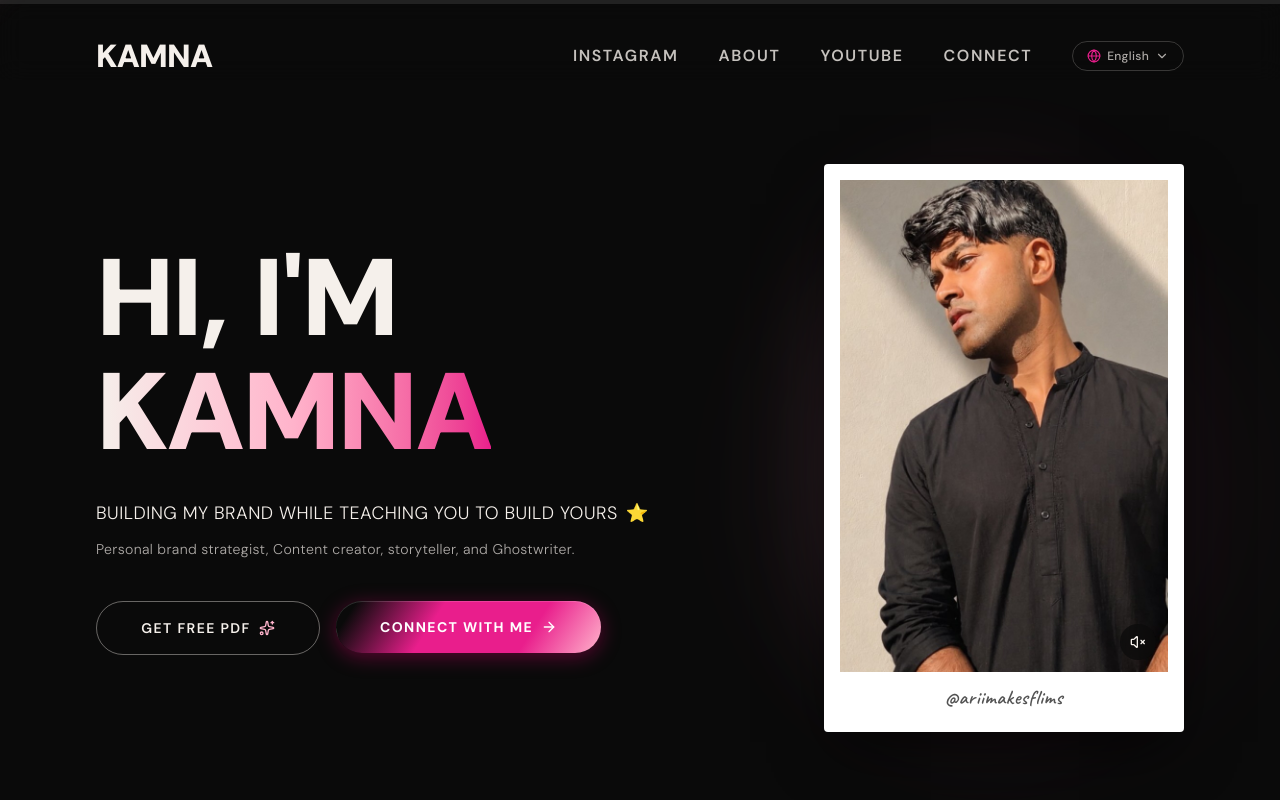
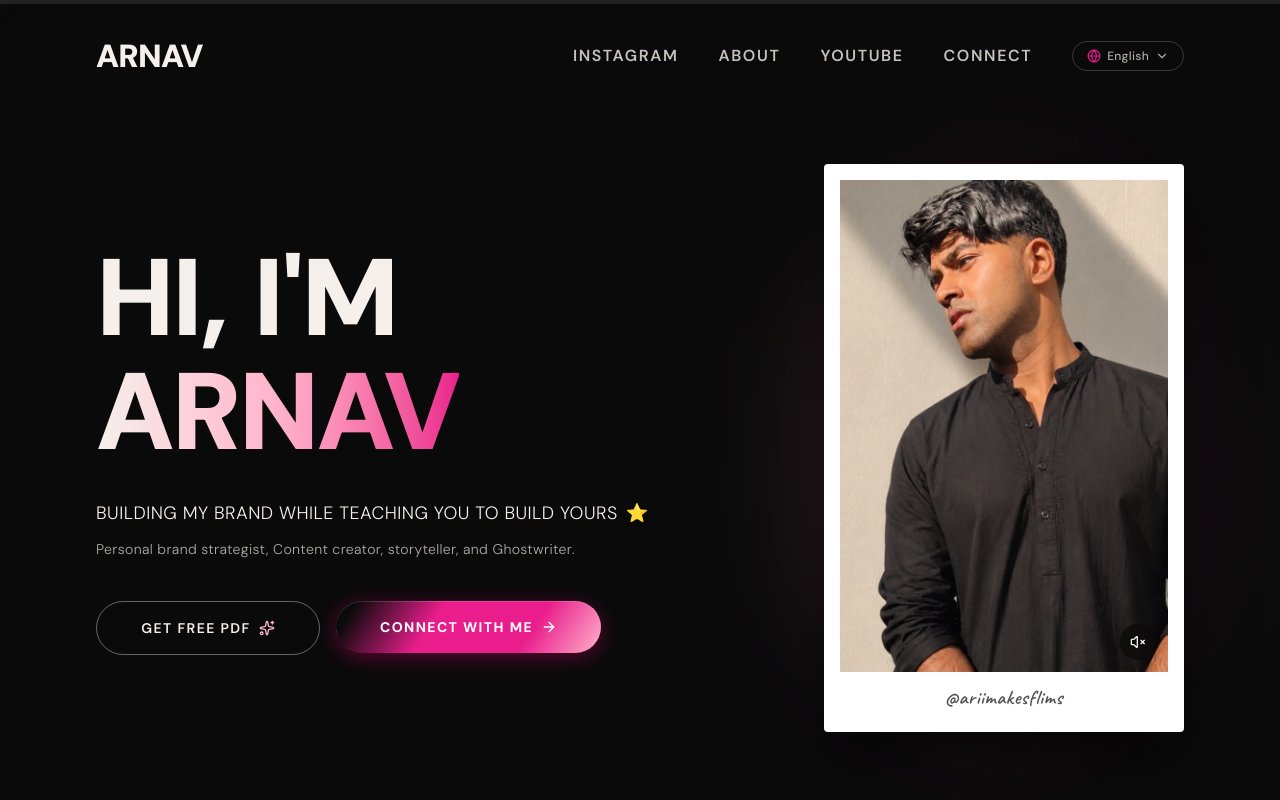
Before and after one commit to evanbose7/kamna-portfolio, a React (Vite) app: page / in a window 1280 px wide. Shown: the top 800 px of the page. Built offline with nearby package versions, Linux system fonts and the light colour scheme; a web font is replaced by a local one.

Commit message:
replace-name-kamna-with-arnav

```diff
--- a/src/components/AboutSection.jsx
+++ b/src/components/AboutSection.jsx
@@ -5,7 +5,7 @@ export default function AboutSection() {
   const containerRef = useRef(null);
   const [scrollProgress, setScrollProgress] = useState(0);
 
-  const aboutText = `Hi, I'm Kamna, 21 year old creator, storyteller, and personal branding strategist. I've built a community of LinkedIn upto 17K+ people and Instagram 1k+ — also worked with brands like OPPO, MARS, and Minimalist, and helped founders, coaches, and creators grow their presence online. Everything I share comes from building in public, experimenting, and learning firsthand — not theory. If you're looking for content that sounds like you and actually connects with people, you're in the right place.`;
+  const aboutText = `Hi, I'm Arnav, 21 year old creator, storyteller, and personal branding strategist. I've built a community of LinkedIn upto 17K+ people and Instagram 1k+ — also worked with brands like OPPO, MARS, and Minimalist, and helped founders, coaches, and creators grow their presence online. Everything I share comes from building in public, experimenting, and learning firsthand — not theory. If you're looking for content that sounds like you and actually connects with people, you're in the right place.`;
 
   const words = aboutText.split(' ');
   const highlightWords = ['OPPO,', 'MARS,', 'Minimalist,', '17K+', '1k+', 'LinkedIn', 'Instagram', 'storyteller,', 'strategist.'];
--- a/src/components/Footer.jsx
+++ b/src/components/Footer.jsx
@@ -13,7 +13,7 @@ export default function Footer() {
               href="#"
               className="font-black uppercase tracking-tight text-[#F5F0EB]/90 hover:text-[#E91E8C] transition-colors text-[clamp(1.5rem,4vw,2.5rem)]"
             >
-              Kamna
+              ARNAV
             </a>
             <p className="max-w-xs font-light text-[#F5F0EB]/40 leading-relaxed text-[clamp(0.8rem,1.3vw,0.95rem)]">
               Building my brand while teaching you to build yours.
@@ -86,7 +86,7 @@ export default function Footer() {
 
       <div className="border-t border-[#F5F0EB]/5 px-5 py-6 sm:px-8 md:px-10">
         <p className="text-center font-light text-[#F5F0EB]/30 uppercase tracking-widest text-[clamp(0.6rem,1vw,0.75rem)]">
-          © {new Date().getFullYear()} Kamna Bhardwaj. All rights reserved.
+          © {new Date().getFullYear()} ARNAV. All rights reserved.
         </p>
       </div>
     </footer>
--- a/src/components/Hero.jsx
+++ b/src/components/Hero.jsx
@@ -60,7 +60,7 @@ export default function Hero({ onOpenPdfModal }) {
               <span className="inline-block mr-[0.25em]">Hi,</span>
               <span className="inline-block mr-[0.25em]">I'm</span>
               <span className="inline-block bg-gradient-to-r from-[#F5F0EB] via-[#FFB3CB] to-[#E91E8C] bg-clip-text text-transparent">
-                Kamna
+                Arnav
               </span>
             </h1>
           </div>
@@ -162,7 +162,7 @@ export default function Hero({ onOpenPdfModal }) {
                 ) : (
                   <img
                     src={mediaSrc}
-                    alt="Content Strategist Portrait"
+                    alt="Arnav — Content Strategist"
                     className="w-full h-full object-cover object-center select-none"
                   />
                 )}
--- a/src/components/Navbar.jsx
+++ b/src/components/Navbar.jsx
@@ -21,7 +21,7 @@ export default function Navbar({ onOpenPdfModal }) {
         href="#"
         className="font-black uppercase tracking-tight text-[#F5F0EB] hover:text-[#E91E8C] transition-colors duration-200 text-[clamp(1.2rem,2.8vw,2rem)]"
       >
-        Kamna
+        ARNAV
       </a>
 
       {/* Desktop Links */}
--- a/src/components/SplashLoader.jsx
+++ b/src/components/SplashLoader.jsx
@@ -28,7 +28,7 @@ export default function SplashLoader() {
       }`}
     >
       <div className="font-black uppercase tracking-tight text-[#F5F0EB]/90 text-[clamp(3rem,12vw,8rem)] animate-pulse">
-        Kamna
+        ARNAV
       </div>
     </div>
   );
```
Also changed, not shown: index.html (+1 -1 lines).
